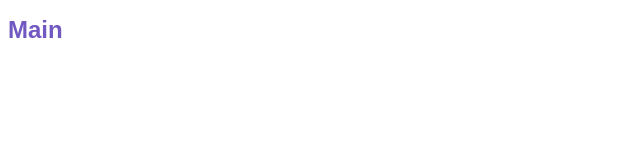
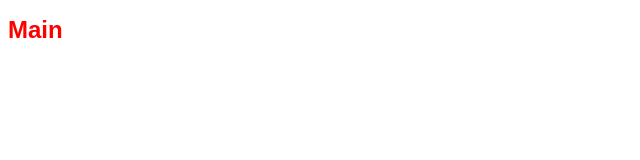
Before and after one commit to felipepassosc/git-repositories-react, a React (Create React App) app: page / in a window 1280 px wide. Shown: the top 160 px of the page, without its empty margins (0-640 px from the left). Built offline with nearby package versions, Linux system fonts and the light colour scheme; the HTML template or start-up script is replaced by a standard one.

Commit message:
controlar proproiedades css baseado em props que o componente recebe

```diff
--- a/src/pages/Main/Main.js
+++ b/src/pages/Main/Main.js
@@ -3,7 +3,7 @@ import React from 'react';
 import { Title } from './styles';
 
 function Main() {
-    return <Title>Main</Title>
+    return <Title error>Main</Title>
 }
 
 export default Main;
--- a/src/pages/Main/styles.js
+++ b/src/pages/Main/styles.js
@@ -3,6 +3,7 @@ import styled from 'styled-components'
 
 export const Title = styled.h1`
     font-size: 24px;
-    color: #7159c1;
+    color: ${props => (props.error ? 'red' : '#7159c1')};
     font-family: Arial, Helvetica, sans-serif;
 `;
+// controlar proproiedades css baseado em props que o componente recebe
```
